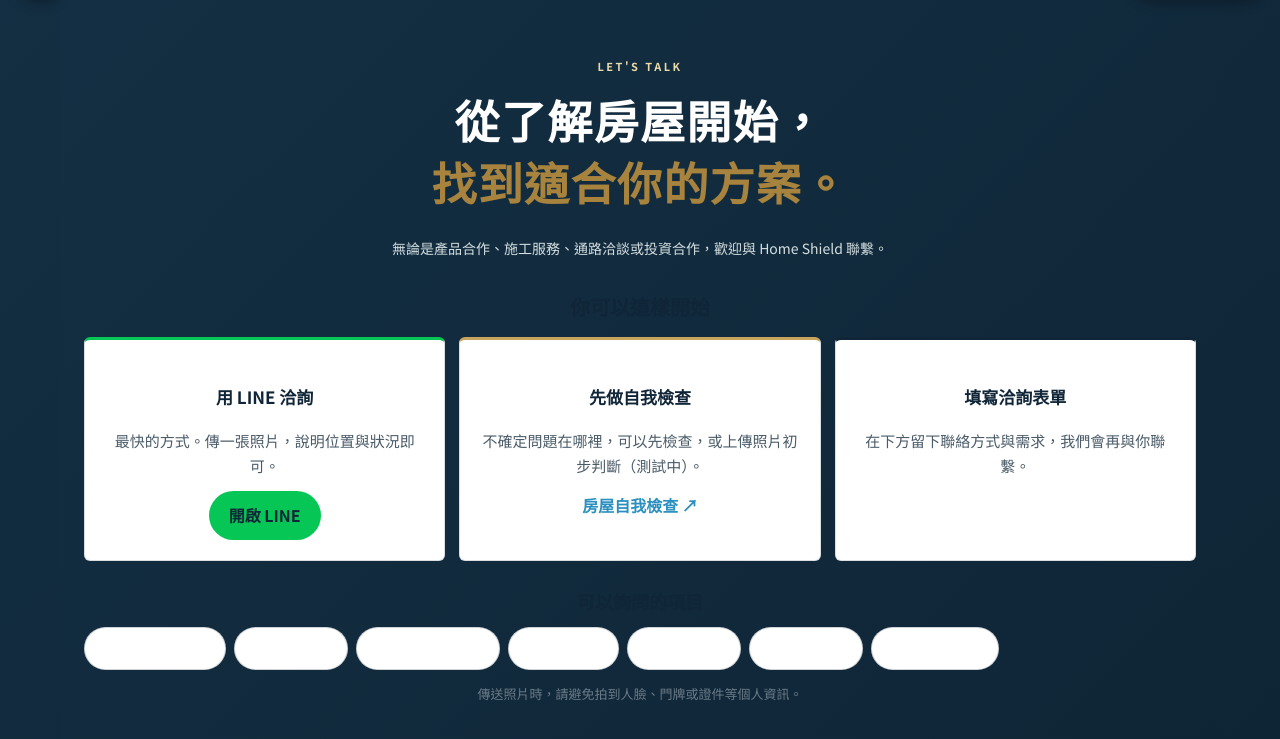
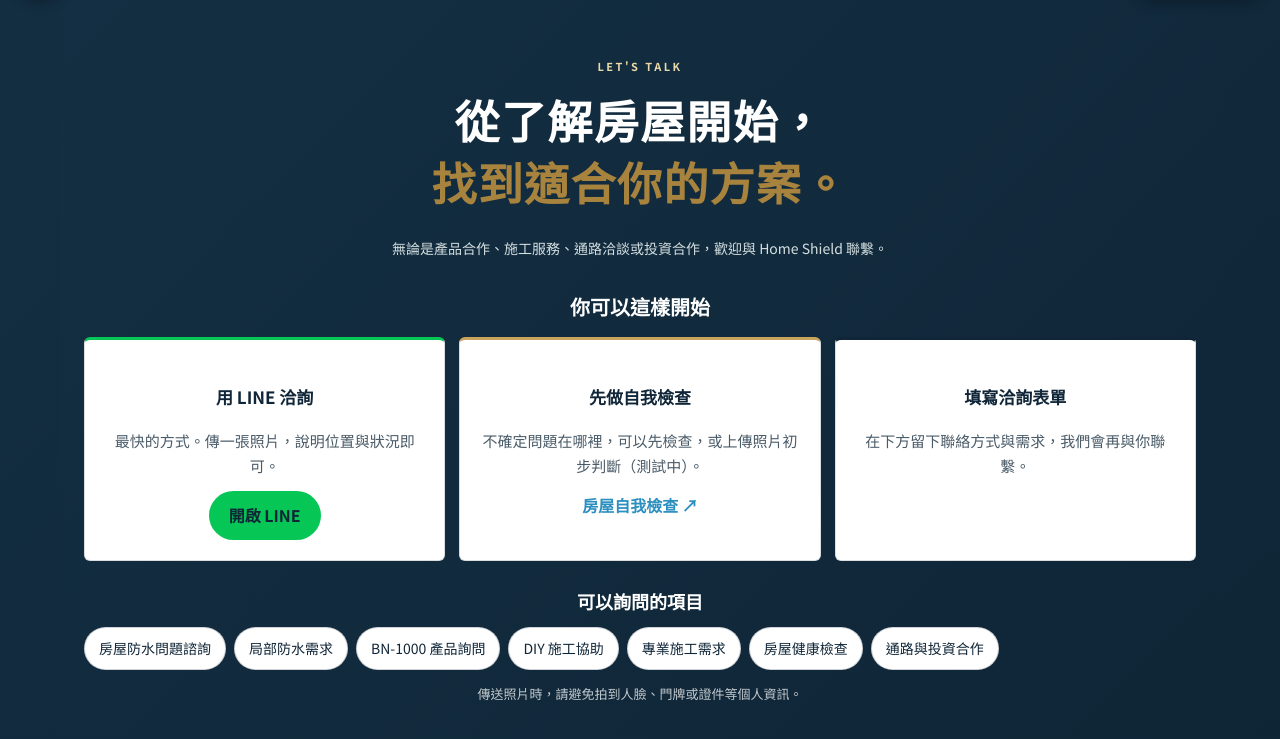
Before and after one commit to Haoyes1122/home-shield-website, a plain HTML site: page contact.html in a window 1280 px wide. Shown: the part 786-1525 px from the top of the page. Drawn offline with Linux system fonts and the light colour scheme; grey boxes are pictures that could not be loaded.

Commit message:
Update contact.html

```diff
--- a/contact.html
+++ b/contact.html
@@ -39,7 +39,12 @@
         <p class="section-kicker">LET'S TALK</p>
         <h2>從了解房屋開始，<br><em>找到適合你的方案。</em></h2>
         <p>無論是產品合作、施工服務、通路洽談或投資合作，歡迎與 Home Shield 聯繫。</p>
-        <div style="margin:28px 0">
+        <style>
+#start-here h3{color:#fff!important}
+#start-here span{color:#102638!important}
+#start-here>p{color:rgba(255,255,255,.75)!important}
+</style>
+<div id="start-here" style="margin:28px 0">
   <h3 style="font-size:20px;color:#102638;margin-bottom:12px">你可以這樣開始</h3>
   <div style="display:grid;gap:14px;grid-template-columns:repeat(auto-fit,minmax(230px,1fr))">
     <article style="background:#fff;border:1px solid rgba(16,38,56,.15);border-top:3px solid #06c755;border-radius:6px;padding:20px">
```
